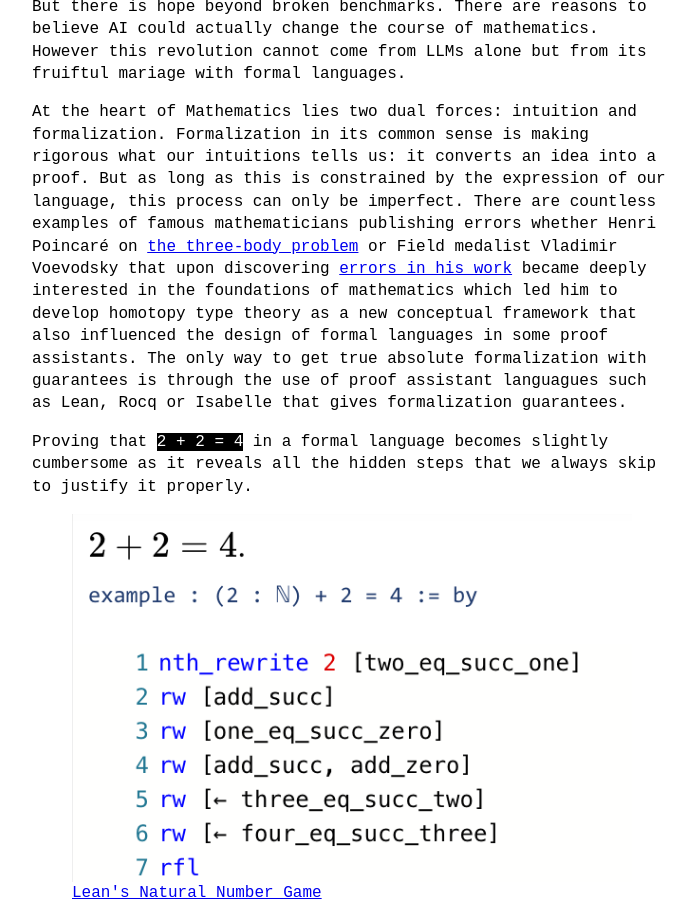
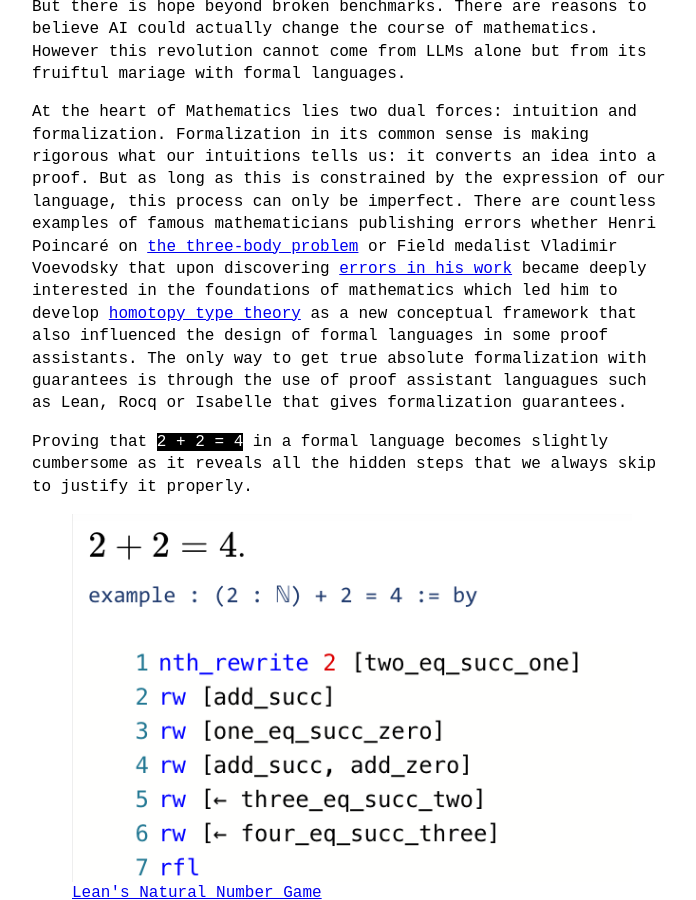
Before and after one commit to dsleo/dsleo.github.io, a Jekyll site: the page built from _posts/2025-04-18-aiformath.md, in a window 1280 px wide and 900 px high, scrolled down 2767 px. Shown: the whole window, without its empty margins (288-984 px from the left). Built offline with Jekyll 4.4.1, drawn with Linux system fonts in a browser that asks for light colours; some of the changed lines change nothing that is shown.

Commit message:
HoTT ref

```diff
--- a/_posts/2025-04-18-aiformath.md
+++ b/_posts/2025-04-18-aiformath.md
@@ -51,7 +51,7 @@ Not only those benchmarks have no direct impact for mathematicians, but they off
 But there is hope beyond broken benchmarks. There are reasons to believe AI could actually change the course of mathematics. However this revolution cannot come from LLMs alone but from its fruiftul mariage with formal languages.
 
 At the heart of Mathematics lies two dual forces: intuition and formalization. Formalization in its common sense is making rigorous what our intuitions tells us: it converts an idea into a proof. But as long as this is constrained by the expression of our language, this process can only be imperfect.
-There are countless examples of famous mathematicians publishing errors whether Henri Poincaré on [the three-body problem](https://en.wikipedia.org/wiki/Poincar%C3%A9_and_the_Three-Body_Problem) or Field medalist Vladimir Voevodsky that upon discovering [errors in his  work](https://mathoverflow.net/questions/234492/what-is-the-mistake-in-the-proof-of-the-homotopy-hypothesis-by-kapranov-and-voev) became deeply interested in the foundations of mathematics which led him to develop homotopy type theory as a new conceptual framework that also influenced the design of formal languages in some proof assistants.
+There are countless examples of famous mathematicians publishing errors whether Henri Poincaré on [the three-body problem](https://en.wikipedia.org/wiki/Poincar%C3%A9_and_the_Three-Body_Problem) or Field medalist Vladimir Voevodsky that upon discovering [errors in his  work](https://mathoverflow.net/questions/234492/what-is-the-mistake-in-the-proof-of-the-homotopy-hypothesis-by-kapranov-and-voev) became deeply interested in the foundations of mathematics which led him to develop [homotopy type theory](https://homotopytypetheory.org/book/) as a new conceptual framework that also influenced the design of formal languages in some proof assistants.
 The only way to get true absolute formalization with guarantees is through the use of proof assistant languagues such as Lean, Rocq or Isabelle that gives formalization guarantees.
 
 Proving that `2 + 2 = 4` in a formal language becomes slightly cumbersome as it reveals all the hidden steps that we always skip to justify it properly.
```
